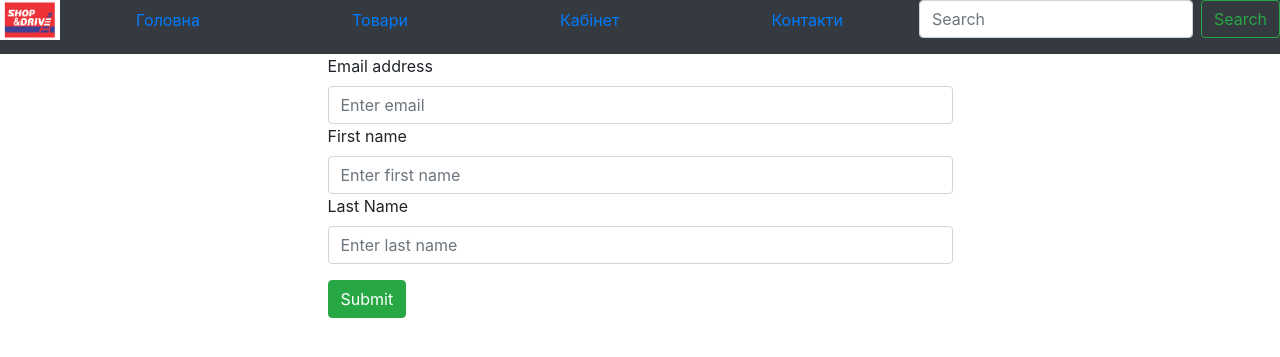
After one commit to SetterVet/shopdrive, a Django app: page /registration/ in a window 1280 px wide. The commit adds this page. Shown: the top 357 px of the page. Run offline with Django 3.2, Linux system fonts and the light colour scheme; some libraries are stand-ins or nearby versions.

Commit message:
Add registration and start write views for create bill

```diff
--- a/shopdrive/shop/templates/shop/goodlist.html
+++ b/shopdrive/shop/templates/shop/goodlist.html
@@ -11,20 +11,22 @@
                 </p>
             </div>
             <div class="col-md-3">
-                <input type="number" placeholder={{ item.count }} disabled />
+                <input type="number"  placeholder=0 disabled />
             </div>
             {% endfor %}
         {% else %}
             {% for item in goods %}
                 <div class="col-md-3">
+                  <label for="{{item.pk}}">
                     <p>
                     {{ item }}<br/>
                     Ціна - {{ item.price }}<br/>
                     Дата вжитку - {{item.end_date}}
                     </p>
+                  </label>
                 </div>
             <div class="col-md-3">
-                <input type="number" placeholder={{ item.count }} />
+                <input type="number" name="{{item.pk}}" id="{{item.pk}}" placeholder='0' />
             </div>
             {% endfor %}
 
--- a/shopdrive/shop/templates/shop/includes/form.html
+++ b/shopdrive/shop/templates/shop/includes/form.html
@@ -8,3 +8,4 @@
     <button  class="btn btn-success">Submit</button>
 
 </form>
+<a href="{% url 'reg' %}"><button class="btn btn-info">Реєстрація</button></a>
--- a/shopdrive/shop/templates/shop/index.html
+++ b/shopdrive/shop/templates/shop/index.html
@@ -31,6 +31,7 @@
             {% if login %}
                 <p>Ви вже залоговані для здійснення покупок та прегляду попередніх пройдіть в кабінет</p>
                 <a href="/user/{{login}}"><button type="button" class="btn btn-info">Перейти у свій кабінет</button></a>
+                <a href="/logout"><button type="button" class="btn btn-danger">Вийти</button></a>
             {% else %}
                 {% include 'shop/includes/form.html' %}
                 {% if content %}
--- a/shopdrive/shop/templates/shop/profileuser.html
+++ b/shopdrive/shop/templates/shop/profileuser.html
@@ -10,7 +10,9 @@
             <p>Ім'я {{user.first_name}}</p>
             <p>Email {{user.email}}</p>
             </div>
+        <a href="{% url 'good_list' %}"><button class="btn btn-primary">Створити нову покупку</button></a>
         <a href="{% url 'logout' %}"><button type="button" class="btn btn-danger">Вийти</button></a>
+
     </div>
     <div class="col-md-4">
         <h3>Ваші замовлення</h3>
--- /dev/null
+++ b/shopdrive/shop/templates/shop/registration.html
@@ -0,0 +1,24 @@
+{% extends 'shop/index.html' %}
+{% load static from staticfiles %}
+{% block title %} - Реєстрація{% endblock %}
+{% block content %}
+<div class="row">
+    <div class="col-md-3"></div>
+    <div class="col-md-6">
+        <form method="post">
+        {% csrf_token %}
+            <div class="form-group">
+            <label for="mail">Email address</label>
+            <input type="email" class="form-control" id="mail" name="mail" placeholder="Enter email">
+            <label for="first">First name</label>
+            <input type="text" class="form-control" id="first" name="first" placeholder="Enter first name">
+            <label for="last">Last Name</label>
+            <input type="text" class="form-control" id="last" name="last" placeholder="Enter last name">
+
+            </div>
+        <button  class="btn btn-success">Submit</button>
+
+</form>
+    </div>
+</div>
+{% endblock content%}
--- a/shopdrive/shop/templates/shop/room.html
+++ b/shopdrive/shop/templates/shop/room.html
@@ -12,6 +12,7 @@
     </div>
     <div class="col-md-4">
         {% include 'shop/includes/form.html' %}
+
     </div>
 </div>
 {% endblock content%}
--- a/shopdrive/shop/views.py
+++ b/shopdrive/shop/views.py
@@ -2,7 +2,7 @@ from django.shortcuts import render
 from django.http import HttpResponse
 from .models import User, Good, Bill, Order
 from django.http import HttpResponseRedirect
-
+from django.shortcuts import redirect
 import json
 
 
@@ -74,3 +74,14 @@ def logout(request):
     except KeyError:
         pass
     return HttpResponseRedirect('/')
+
+def registration(request):
+    if request.method=='POST':
+        if User.objects.filter(email=request.POST['mail']).all():
+            return render(request, 'shop/index.html',{'content':"Користувач з таким email вже зареєстрований увійдіть в свій кабінет"})
+        else:
+            User.create(first=request.POST['first'],last=request.POST['last'],email=request.POST['mail'])
+            current_user=User.objects.get(email=request.POST['mail'])
+            return HttpResponseRedirect("/user/"+str(current_user.pk))
+
+    return render(request, 'shop/registration.html')
--- a/shopdrive/shopdrive/urls.py
+++ b/shopdrive/shopdrive/urls.py
@@ -23,4 +23,5 @@ urlpatterns = [
     path('user/<int:pk>', views.profile_item, name='profile_item'),
     path('room/', views.room, name='room'),
     path('logout/', views.logout, name='logout'),
+    path('registration/', views.registration, name='reg'),
 ]
```
Also changed, not shown: shopdrive/shop/models.py (+25 -9 lines), shopdrive/shop/migrations/0007_auto_20181101_1652.py (added), shopdrive/shopdrive/settings.py (line endings or trailing spaces). Lines whose indentation alone changed are shown as unchanged.
